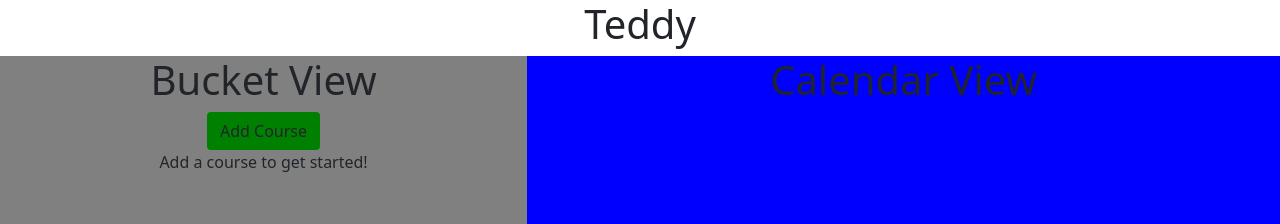
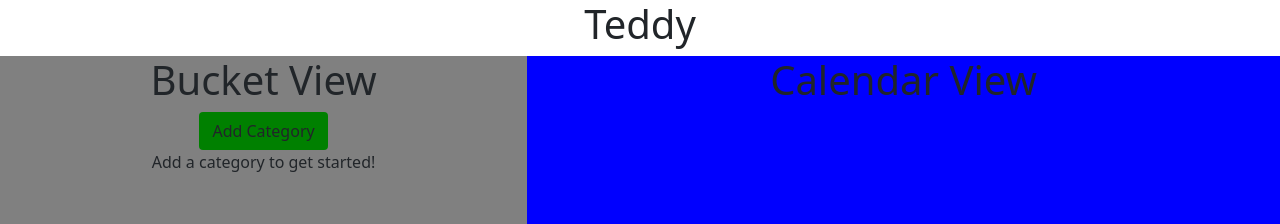
Before and after one commit to yashas-salankimatt/Teddy, a React (Create React App) app in the folder teddy/: page / in a window 1280 px wide. Shown: the top 224 px of the page. Built offline with nearby package versions, Linux system fonts and the light colour scheme.

Commit message:
Changed Course to Category

```diff
--- a/teddy/src/components/AddCourse.jsx
+++ b/teddy/src/components/AddCategory.jsx
@@ -1,6 +1,6 @@
 import { useState } from 'react'
 
-const AddCourse = ({ onAdd }) => {
+const AddCategory = ({ onAdd }) => {
     const [name, setName] = useState('')
 
 
@@ -20,13 +20,13 @@ const AddCourse = ({ onAdd }) => {
     return (
         <form className = 'add-form' onSubmit={onSubmit}>
             <div className = 'form-control'>
-                <label>Course Name</label>
-                <input type='text' placeholder='Add Course Name' value={name} onChange={(e) => setName(e.target.value)}/>
+                <label>Category Name</label>
+                <input type='text' placeholder='Add Category Name' value={name} onChange={(e) => setName(e.target.value)}/>
             </div>
 
-            <input type='submit' value='Save Course' className='btn btn-block'/>
+            <input type='submit' value='Save Category' className='btn btn-block'/>
         </form>
     )
 }
 
-export default AddCourse
+export default AddCategory
--- /dev/null
+++ b/teddy/src/components/Categories.jsx
@@ -0,0 +1,15 @@
+import React from 'react'
+import Category from './Category'
+
+function Categories({categories, onDelete, onEdit}){
+    return (
+        <ul>
+            {
+            categories.map((category) =>
+            <Category key={category.id} category={category} onDelete={onDelete} onEdit={onEdit}/>)
+            }
+        </ul>
+    )
+}
+
+export default Categories
--- a/teddy/src/components/Course.jsx
+++ b/teddy/src/components/Category.jsx
@@ -4,16 +4,16 @@ import React from 'react'
 import Projects from './Projects'
 import Button from './Button'
 import AddProject from './AddProject'
-import EditCourse from './EditCourse'
+import EditCategory from './EditCategory'
 
-function Course({course, onDelete, onEdit}) {
+function Category({category, onDelete, onEdit}) {
     const [projects, setProjects] = useState([])
 
     const [showAddProject, setShowAddProject] = useState(false)
-    const [showEditCourse, setShowEditCourse] = useState(false)
+    const [showEditCategory, setShowEditCategory] = useState(false)
 
-    const[courseIsOpen, setCourseIsOpen] = useState(false)
-    const toggleCourse = () => setCourseIsOpen(!courseIsOpen)
+    const[categoryIsOpen, setCategoryIsOpen] = useState(false)
+    const toggleCategory = () => setCategoryIsOpen(!categoryIsOpen)
 
     const addProject = (project) => {
         const id = Math.floor(Math.random() * 10000) + 1
@@ -51,24 +51,24 @@ function Course({course, onDelete, onEdit}) {
     return (
 
         <li>
-            <div className='course'>
+            <div className='category'>
                 <h3>
-                    {course.name}
-                    <FaTimes style = {{color: 'red', cursor: 'pointer',}} onClick={() => onDelete(course.id)}/>
+                    {category.name}
+                    <FaTimes style = {{color: 'red', cursor: 'pointer',}} onClick={() => onDelete(category.id)}/>
                 </h3>
 
                 <Button color={showAddProject ? 'red' : 'green'} text={showAddProject ? 'Close' : 'Add Project'}
                 onClick={() => setShowAddProject(!showAddProject)}/>
                 {showAddProject && <AddProject onAdd = {addProject}/>}
 
-                <Button color={showEditCourse ? 'red' : 'green'} text={showEditCourse ? 'Close' : 'Edit'}
-                    onClick={() => setShowEditCourse(!showEditCourse)}/>
-                {showEditCourse && <EditCourse onEdit = {onEdit} course = {course}/>}
+                <Button color={showEditCategory ? 'red' : 'green'} text={showEditCategory ? 'Close' : 'Edit'}
+                    onClick={() => setShowEditCategory(!showEditCategory)}/>
+                {showEditCategory && <EditCategory onEdit = {onEdit} category = {category}/>}
 
-                <Button color={courseIsOpen ? 'red' : 'green'} text={courseIsOpen ? 'Close Projects' : 'Show Projects'}
-                    onClick={toggleCourse}/>
+                <Button color={categoryIsOpen ? 'red' : 'green'} text={categoryIsOpen ? 'Close Projects' : 'Show Projects'}
+                    onClick={toggleCategory}/>
                 {
-                    courseIsOpen && (projects.length>0 ? (<Projects projects = {projects} onDelete={deleteProject} onEdit={editProject} updateMinutes={updateProjectMinutes}/>) : ('No projects to show'))
+                    categoryIsOpen && (projects.length>0 ? (<Projects projects = {projects} onDelete={deleteProject} onEdit={editProject} updateMinutes={updateProjectMinutes}/>) : ('No projects to show'))
                 }
             </div>
 
@@ -76,4 +76,4 @@ function Course({course, onDelete, onEdit}) {
     );
 }
 
-export default Course
+export default Category
--- a/teddy/src/components/Courses.jsx
+++ /dev/null
@@ -1,15 +0,0 @@
-import React from 'react'
-import Course from './Course'
-
-function Courses({courses, onDelete, onEdit}){
-    return (
-        <ul>
-            {
-            courses.map((course) =>
-            <Course key={course.id} course={course} onDelete={onDelete} onEdit={onEdit}/>)
-            }
-        </ul>
-    )
-}
-
-export default Courses
--- a/teddy/src/components/EditCourse.jsx
+++ b/teddy/src/components/EditCategory.jsx
@@ -1,7 +1,7 @@
 import { useState } from 'react'
 
-const EditCourse = ({ onEdit , course}) => {
-    const [name, setName] = useState(course.name)
+const EditCategory = ({ onEdit , category}) => {
+    const [name, setName] = useState(category.name)
 
     const onSubmit = (e) => {
         e.preventDefault()
@@ -11,7 +11,7 @@ const EditCourse = ({ onEdit , course}) => {
             return
         }
 
-        let id = course.id
+        let id = category.id
 
         onEdit( { id, name} )
 
@@ -21,8 +21,8 @@ const EditCourse = ({ onEdit , course}) => {
     return (
         <form className = 'add-form' onSubmit={onSubmit}>
             <div className = 'form-control'>
-                <label>Course Name</label>
-                <input type='text' placeholder='Add Course Name' value={name} onChange={(e) => setName(e.target.value)}/>
+                <label>Category Name</label>
+                <input type='text' placeholder='Add Category Name' value={name} onChange={(e) => setName(e.target.value)}/>
             </div>
 
             <input type='submit' value='Save Task' className='btn btn-block'/>
@@ -30,4 +30,4 @@ const EditCourse = ({ onEdit , course}) => {
     )
 }
 
-export default EditCourse
+export default EditCategory
--- a/teddy/src/components/bucketView.jsx
+++ b/teddy/src/components/bucketView.jsx
@@ -1,32 +1,32 @@
 import { useState } from 'react'
 import React from 'react'
-import Courses from './Courses'
+import Categories from './Categories'
 import Button from './Button'
-import AddCourse from './AddCourse'
+import AddCategory from './AddCategory'
 import BucketViewHeader from './BucketViewHeader'
 
 function BucketView(props) {
-    const [courses, setCourses] = useState([])
+    const [categories, setCategories] = useState([])
 
-    const [showAddCourse, setShowAddCourse] = useState(false)
+    const [showAddCategory, setShowAddCategory] = useState(false)
 
-    const addCourse = (course) => {
+    const addCategory = (category) => {
         const id = Math.floor(Math.random() * 10000) + 1
         console.log(id)
-        const newCourse = {id, ...course}
-        setCourses([...courses, newCourse])
+        const newCategory = {id, ...category}
+        setCategories([...categories, newCategory])
     }
 
-    const deleteCourse = (id) => {
-        setCourses(courses.filter((course) => course.id !== id))
+    const deleteCategory = (id) => {
+        setCategories(categories.filter((category) => category.id !== id))
     }
 
-    const editCourse = (editCourse) => {
-        setCourses(courses.map(function(course) {
-            if (course.id !== editCourse.id){
-                return course
+    const editCategory = (editCategory) => {
+        setCategories(categories.map(function(category) {
+            if (category.id !== editCategory.id){
+                return category
             } else {
-                return editCourse
+                return editCategory
             }
         }, this))
     }
@@ -35,12 +35,12 @@ function BucketView(props) {
 
         <div className='bucketView'>
             <BucketViewHeader/>
-            <Button color={showAddCourse ? 'red' : 'green'} text={showAddCourse ? 'Close' : 'Add Course'}
-            onClick={() => setShowAddCourse(!showAddCourse)}/>
+            <Button color={showAddCategory ? 'red' : 'green'} text={showAddCategory ? 'Close' : 'Add Category'}
+            onClick={() => setShowAddCategory(!showAddCategory)}/>
             <div className='bucketScroll'>
-                {showAddCourse && <AddCourse onAdd = {addCourse}/>}
+                {showAddCategory && <AddCategory onAdd = {addCategory}/>}
                 {
-                courses.length>0 ? (<Courses courses = {courses} onDelete={deleteCourse} onEdit={editCourse} />) : ('Add a course to get started!')
+                categories.length>0 ? (<Categories categories = {categories} onDelete={deleteCategory} onEdit={editCategory} />) : ('Add a category to get started!')
                 }
             </div>
 
```
Also changed, not shown: teddy/src/components/Category.css (added), teddy/src/components/Course.css (deleted).
